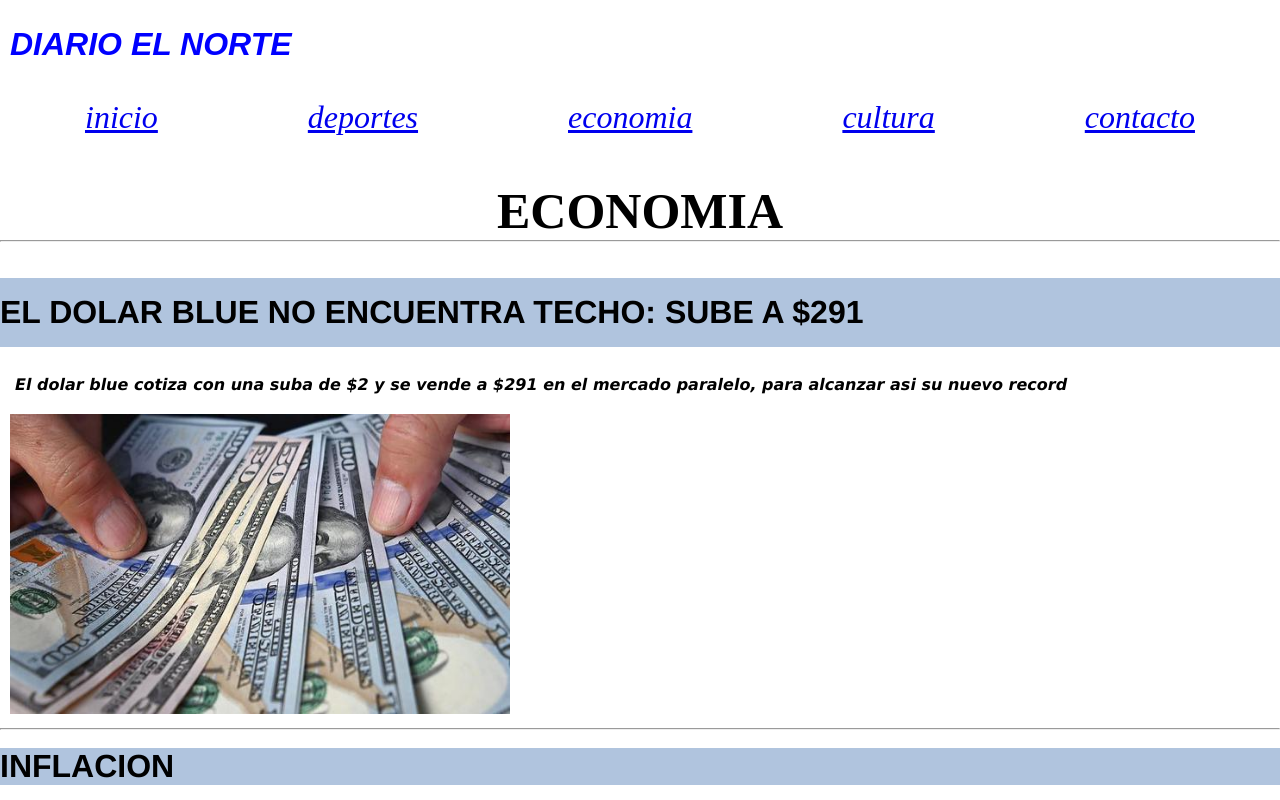
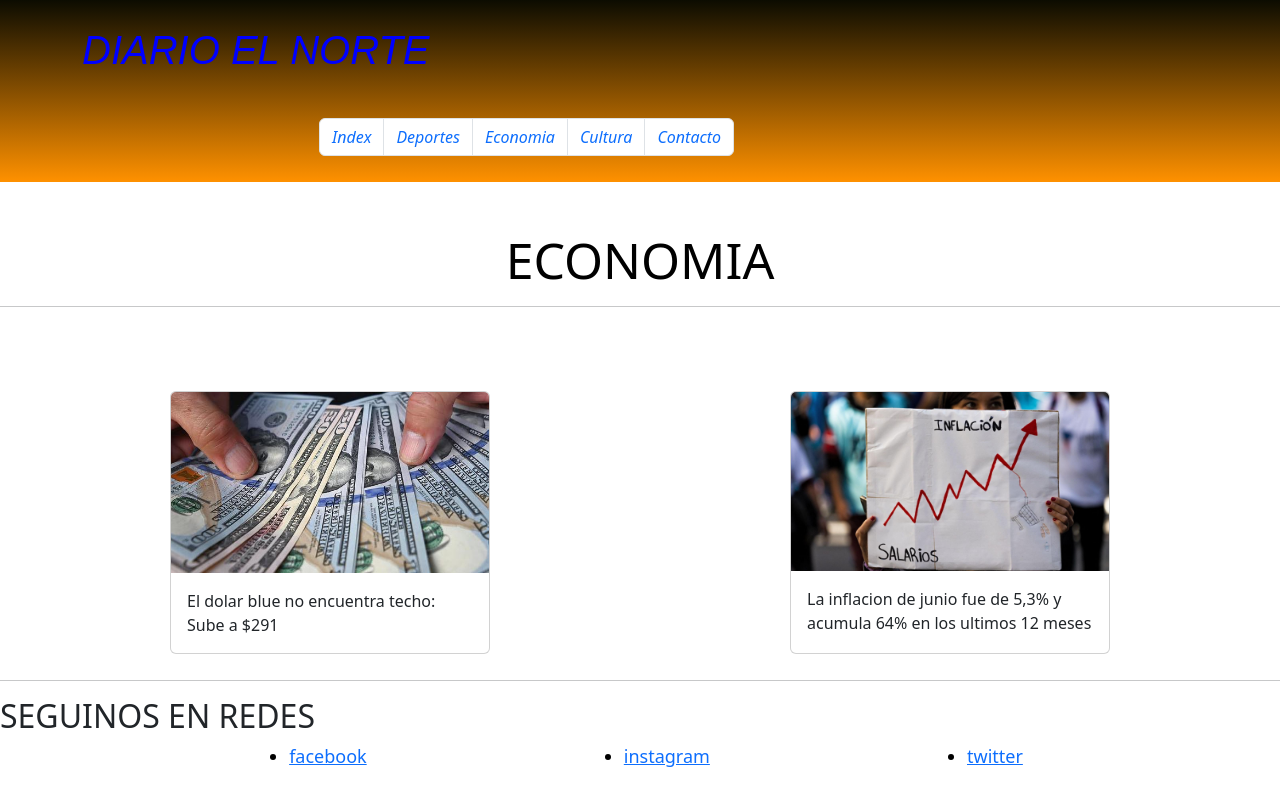
Before and after one commit to santiagorubies/Desafio-Git, a plain HTML site: page economia.html in a window 1280 px wide. Shown: the top 800 px of the page. Drawn offline with nearby package versions, Linux system fonts and the light colour scheme.

Commit message:
Arreglando cosas, aplicando grids/flexbox y un poco de bostrap en cada html

```diff
--- a/contacto.html
+++ b/contacto.html
@@ -4,6 +4,8 @@
     <meta charset="UTF-8">
     <meta http-equiv="X-UA-Compatible" content="IE=edge">
     <meta name="viewport" content="width=device-width, initial-scale=1.0">
+    <!-- CSS only -->
+    <link href="https://cdn.jsdelivr.net/npm/bootstrap@5.2.0/dist/css/bootstrap.min.css" rel="stylesheet" integrity="sha384-gH2yIJqKdNHPEq0n4Mqa/HGKIhSkIHeL5AyhkYV8i59U5AR6csBvApHHNl/vI1Bx" crossorigin="anonymous">
     <link rel="stylesheet" href="css/style.css">
     <title>contacto</title>
     <style>
@@ -14,19 +16,22 @@
 
 </head>
 <body>
-    <header><h1>DIARIO EL NORTE</h1></header>
-
-    <nav>
-        <a href="index.html">inicio</a>
-        <a href="deportes.html">deportes</a>
-        <a href="economia.html">economia</a>
-        <a href="cultura.html">cultura</a>
-        <a href="contacto.html">contacto</a>
-    </nav>
+    <section class="seccionSuperior">
+        <header class="container"><h1>DIARIO EL NORTE</h1></header>
+    <nav class="row " aria-label="Page navigation example">
+        <ul class="col-6 pagination">
+          <li class="page-item"><a class="page-link" href="index.html">Index</a></li>
+          <li class="page-item"><a class="page-link" href="deportes.html">Deportes</a></li>
+          <li class="page-item"><a class="page-link" href="economia.html">Economia</a></li>
+          <li class="page-item"><a class="page-link" href="cultura.html">Cultura</a></li>
+          <li class="page-item"><a class="page-link" href="contacto.html">Contacto</a></li>
+        </ul>
+      </nav>
+    </section>
     <h2 class="contacto">CONTACTO</h2>
     <hr><br><br>
     <main>
-        <form>
+        <form class="formContacto">
             <div class="sexo">Sexo</div>
             <div>
                 <input type="radio" id="sexochoice1"
@@ -59,30 +64,19 @@
                  name="contact" value="mail">
                 <label for="contactChoice3">Mail</label>
               </div>
- -->
-
-
+                    -->
         </form>
-
-
-
-
-
     </main>
     <footer>
-        <hr><br><br><br><br><br><br><br><br><br><br><br><br>
-        <h2>seguinos en redes</h2>
-        <ul>
+        <hr>
+        <h2>SEGUINOS EN REDES</h2>
+        <ul class="footerContainer">
             <li><a href="https://www.facebook.com/"target=_blank>facebook</a></li>
             <li><a href="https://www.instagram.com/"target=_blank>instagram</a></li>
             <li><a href="https://twitter.com/"target=_blank>twitter</a></li>
         </ul>
     </footer>
-
+    <!-- JavaScript Bundle with Popper -->
+    <script src="https://cdn.jsdelivr.net/npm/bootstrap@5.2.0/dist/js/bootstrap.bundle.min.js" integrity="sha384-A3rJD856KowSb7dwlZdYEkO39Gagi7vIsF0jrRAoQmDKKtQBHUuLZ9AsSv4jD4Xa" crossorigin="anonymous"></script>
 </body>
-
-
-
-
-
 </html>
--- a/css/style.css
+++ b/css/style.css
@@ -134,6 +134,13 @@ li{
     font-size: 50px;
 
 }
+.flex{
+    margin: 10px;
+    padding: 10px;
+    display: flex;
+    justify-content: space-around;
+
+}
 .dolarBlue{
     color: black;
     background-color: lightsteelblue ;
@@ -258,3 +265,7 @@ li{
     width: 500px;
     height: 300px;
 }
+.formContacto{
+    margin: 10px;
+    padding: 10px;
+}
--- a/economia.html
+++ b/economia.html
@@ -4,6 +4,8 @@
     <meta charset="UTF-8">
     <meta http-equiv="X-UA-Compatible" content="IE=edge">
     <meta name="viewport" content="width=device-width, initial-scale=1.0">
+    <!-- CSS only -->
+    <link href="https://cdn.jsdelivr.net/npm/bootstrap@5.2.0/dist/css/bootstrap.min.css" rel="stylesheet" integrity="sha384-gH2yIJqKdNHPEq0n4Mqa/HGKIhSkIHeL5AyhkYV8i59U5AR6csBvApHHNl/vI1Bx" crossorigin="anonymous">
     <link rel="stylesheet" href="css/style.css">
     <title>economia</title>
     <style>
@@ -14,47 +16,47 @@
 
 </head>
 <body>
-    <header><h1>DIARIO EL NORTE</h1></header>
-
-    <nav>
-        <a href="index.html">inicio</a>
-        <a href="deportes.html">deportes</a>
-        <a href="economia.html">economia</a>
-        <a href="cultura.html">cultura</a>
-        <a href="contacto.html">contacto</a>
-    </nav>
+    <section class="seccionSuperior">
+        <header class="container"><h1>DIARIO EL NORTE</h1></header>
+       <nav class="row " aria-label="Page navigation example">
+        <ul class="col-6 pagination">
+          <li class="page-item"><a class="page-link" href="index.html">Index</a></li>
+          <li class="page-item"><a class="page-link" href="deportes.html">Deportes</a></li>
+          <li class="page-item"><a class="page-link" href="economia.html">Economia</a></li>
+          <li class="page-item"><a class="page-link" href="cultura.html">Cultura</a></li>
+          <li class="page-item"><a class="page-link" href="contacto.html">Contacto</a></li>
+        </ul>
+      </nav>
+    </section>
     <br><br>
     <h2 class="economia">ECONOMIA</h2>
     <hr>
     <br><br>
-    <main>
-
-    <h1 class="dolarBlue">EL DOLAR BLUE NO ENCUENTRA TECHO: SUBE A $291</h1>
-        <br>
-     <h3 class="subTitulo4">El dolar blue cotiza con una suba de $2 y se vende a $291 en el mercado paralelo, para alcanzar asi su nuevo record</h3>
-     <img class="imagenDolar2" src="img/dolar blue.jpg" alt="imagenDolar2">
-     <br><hr><br>
-     <h4 class="inflacion">INFLACION</h4>
-        <br>
-         <p class="p2">La inflacion de junio fue de 5,3% y acumula un 64% en los ultimos 12 meses</p>
-         <img class="imagenInflacion" src="img/inflacion.jpg" alt="imagenInflacion">
-
+    <main class="flex">
+        <div class="card" style="width: 20rem;">
+            <img src="img/dolar blue.jpg" class="card-img-top" alt="dolarBlue">
+            <div class="card-body">
+              <p class="card-text">El dolar blue no encuentra techo: Sube a $291</p>
+            </div>
+          </div>
+          <div class="card" style="width: 20rem;">
+            <img src="img/inflacion.jpg" class="card-img-top" alt="inflacion">
+            <div class="card-body">
+              <p class="card-text">La inflacion de junio fue de 5,3% y acumula 64% en los ultimos 12 meses</p>
+            </div>
+          </div>
     </main>
     <hr>
     <footer>
-        <br><br><br><br><br><br><br><br><br><br><br><br><br><br><br><br><br><br><br>
-        <h2>seguinos en redes</h2>
-        <ul>
+        <h2>SEGUINOS EN REDES</h2>
+        <ul class="footerContainer">
             <li><a href="https://www.facebook.com/"target=_blank>facebook</a></li>
             <li><a href="https://www.instagram.com/"target=_blank>instagram</a></li>
             <li><a href="https://twitter.com/"target=_blank>twitter</a></li>
         </ul>
     </footer>
-
-
-
-
-
+      <!-- JavaScript Bundle with Popper -->
+    <script src="https://cdn.jsdelivr.net/npm/bootstrap@5.2.0/dist/js/bootstrap.bundle.min.js" integrity="sha384-A3rJD856KowSb7dwlZdYEkO39Gagi7vIsF0jrRAoQmDKKtQBHUuLZ9AsSv4jD4Xa" crossorigin="anonymous"></script>
 </body>
 
 
```
Also changed, not shown: cultura.html (+18 -18 lines), deportes.html (+9 -19 lines), index.html (+5 -5 lines).
